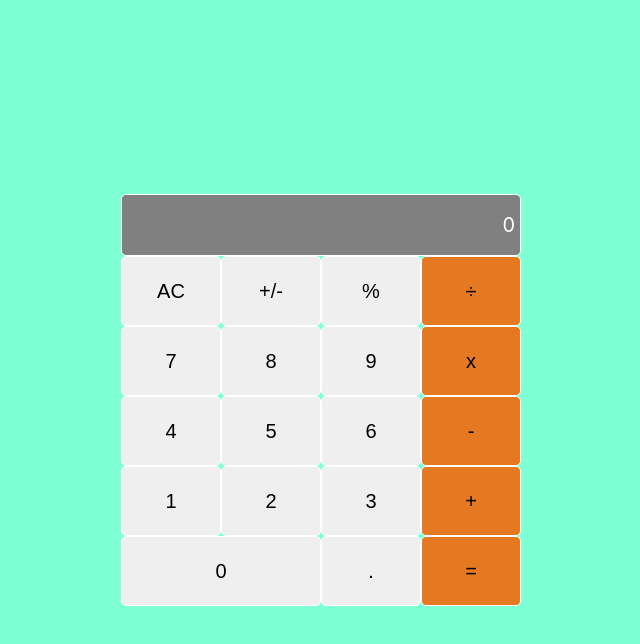
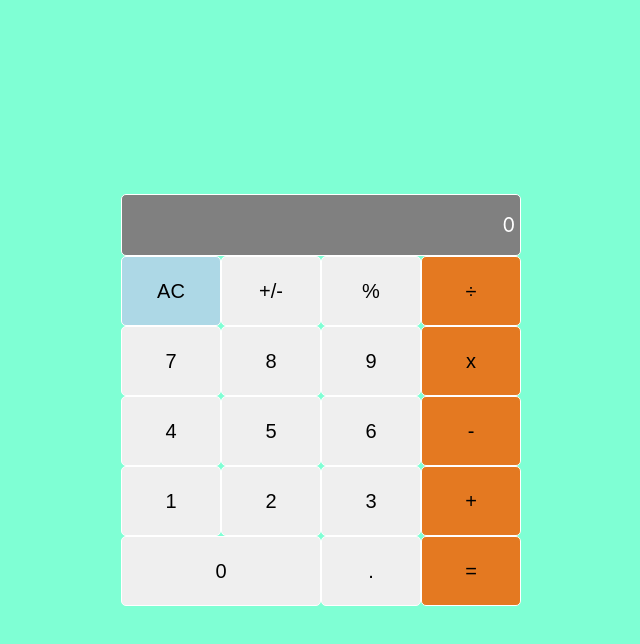
Before and after one commit to Fahim-Khan-P/math-magician-1, a React (Create React App) app: page / in a window 1280 px wide. In both pictures the pointer is over the button "AC". Shown: the top 644 px of the page, without its empty margins (319-959 px from the left). Built offline with nearby package versions, Linux system fonts and the light colour scheme.

Commit message:
add hover to buttons

```diff
--- a/src/components/calculator.css
+++ b/src/components/calculator.css
@@ -33,6 +33,11 @@ button {
   cursor: pointer;
   border-radius: 5px;
   font-size: 20px;
+  transition: all 0.25s ease;
+}
+
+button:hover {
+  background-color: lightblue;
 }
 
 .wide {
```
